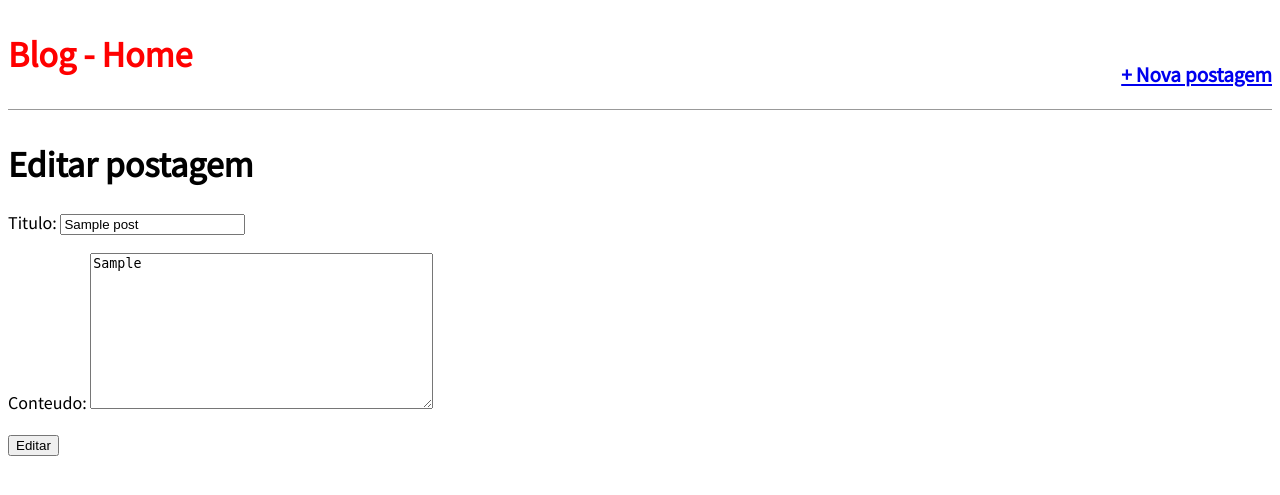
After one commit to joseluisbezerra/blog, a Django app: page /post/1/edit/ in a window 1280 px wide. The commit adds this page. Shown: the top 495 px of the page. Run offline with Django 3.2, Linux system fonts and the light colour scheme; tables that the repository leaves empty hold one stand-in row (values such as "Sample post").

Commit message:
UpdateView e CreateView

```diff
--- a/blog/models.py
+++ b/blog/models.py
@@ -32,5 +32,8 @@ class Post(models.Model):
     def get_absolute_url(self):
         return reverse('post_detail', args=[self.slug])
 
+    def get_absolute_url_edit(self):
+        return reverse('post_edit', args=[self.pk])
+
     def __str__(self):
         return self.titulo
--- a/blog/templates/blog/post_detail.html
+++ b/blog/templates/blog/post_detail.html
@@ -7,4 +7,5 @@
         <h2>{{ object.titulo }}</h2>
         <p>{{ object.conteudo }}</p>
     </div>
+    <a href="{{ post.get_absolute_url_edit }}">Editar postagem</a>
 {% endblock content %}
--- /dev/null
+++ b/blog/templates/blog/post_edit.html
@@ -0,0 +1,12 @@
+{% extends 'base.html' %}
+
+{% block title %}Editar postagem{% endblock title %}
+
+{% block content %}
+    <h1>Editar postagem</h1>
+    <form action="" method="POST">
+        {% csrf_token %}
+        {{ form.as_p }}
+        <input type="submit" value="Editar">
+    </form>
+{% endblock content %}
--- a/blog/urls.py
+++ b/blog/urls.py
@@ -4,5 +4,7 @@ from . import views
 
 urlpatterns = [
     path('', views.BlogListView.as_view(), name='home'),
+    path('post/new/', views.BlogCreateView.as_view(), name='post_new'),
     path('post/<slug:slug>/', views.BlogDetailView.as_view(), name='post_detail'),
+    path('post/<int:pk>/edit/', views.BlogUpdateView.as_view(), name='post_edit'),
 ]
--- a/blog/views.py
+++ b/blog/views.py
@@ -1,5 +1,6 @@
 from django.shortcuts import render
-from django.views.generic import ListView, DetailView
+from django.views.generic import ListView, DetailView, UpdateView
+from django.views.generic.edit import CreateView
 
 from .models import Post
 
@@ -7,7 +8,16 @@ class BlogListView(ListView):
     model = Post
     template_name = 'blog/home.html'
 
-
 class BlogDetailView(DetailView):
     model = Post
     template_name = 'blog/post_detail.html'
+
+class BlogCreateView(CreateView):
+    model = Post
+    template_name = 'blog/post_new.html'
+    fields = ('autor', 'titulo', 'conteudo')
+
+class BlogUpdateView(UpdateView):
+    model = Post
+    template_name = 'blog/post_edit.html'
+    fields = ('titulo', 'conteudo')
--- a/templates/base.html
+++ b/templates/base.html
@@ -11,7 +11,12 @@
 </head>
 <body>
     <header>
-        <h1><a href="{% url 'home' %}">Blog - Home</a></h1>
+        <div class="nav-left">
+            <h1><a href="{% url 'home' %}">Blog - Home</a></h1>
+        </div>
+        <div class="nav-right">
+            <h3><a href="{% url 'post_new' %}">+ Nova postagem</a></h3>
+        </div>
     </header>
     <div class="container">
         {% block content %}{% endblock content %}
```
Also changed, not shown: blog/templates/blog/post_new.html (added, +12 -0 lines).
